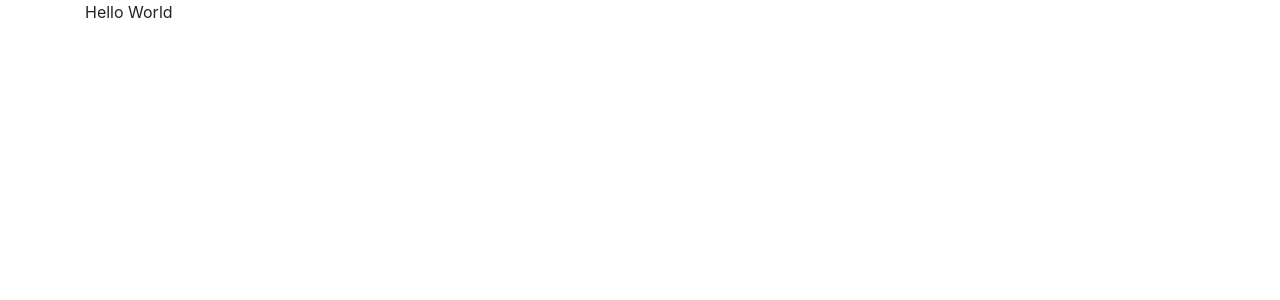
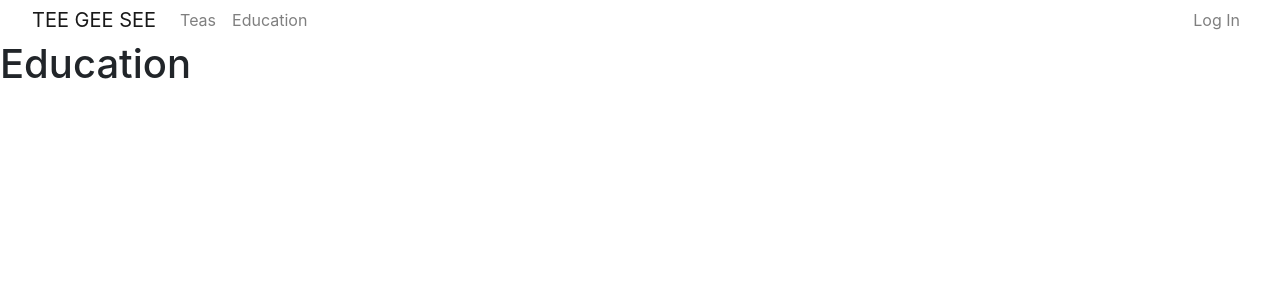
Before and after one commit to yongsannnn/TGC-react, a React (Create React App) app in the folder tgc-react/: page /education in a window 1280 px wide. Shown: the top 300 px of the page. Built offline with nearby package versions, Linux system fonts and the light colour scheme.

Commit message:
Added Routing and sample pages

```diff
--- a/tgc-react/public/index.html
+++ b/tgc-react/public/index.html
@@ -24,7 +24,7 @@
       work correctly both with client-side routing and a non-root public URL.
       Learn how to configure a non-root public URL by running `npm run build`.
     -->
-    <title>React App</title>
+    <title>TEE GEE SEE</title>
   </head>
   <body>
     <noscript>You need to enable JavaScript to run this app.</noscript>
--- a/tgc-react/src/App.js
+++ b/tgc-react/src/App.js
@@ -1,12 +1,51 @@
 import "bootstrap/dist/css/bootstrap.min.css"
 import { BrowserRouter as Router, Switch, Route, Link } from "react-router-dom";
+import React from "react"
+import Login from "./pages/Login"
+import Education from "./pages/Education";
+import Product from "./pages/Product";
+import Landing from "./pages/Landing";
+
 
 function App() {
-  return (
-    <div className="container">
-        <p>Hello World</p>
-    </div>
-  );
+    return (
+        <React.Fragment>
+            <Router>
+                <nav className="navbar navbar-expand-lg navbar-light " style={{ padding: "0rem 2rem" }}>
+                    <Link className="navbar-brand" to="/">
+                        TEE GEE SEE
+                    </Link>
+                    <button className="navbar-toggler" type="button" data-toggle="collapse" data-target="#navbarNavAltMarkup"
+                        aria-controls="navbarNavAltMarkup" aria-expanded="false" aria-label="Toggle navigation">
+                        <span class="navbar-toggler-icon"></span>
+                    </button>
+                    <div className="collapse navbar-collapse" id="navbarNavAltMarkup">
+                        <div className="navbar-nav">
+                            <Link className="nav-item nav-link" to="/products">Teas</Link>
+                            <Link className="nav-item nav-link" to="/education">Education</Link>
+                        </div>
+                        <div className="navbar-nav ml-auto">
+                            <Link className="nav-item nav-link ml-auto" to="/login">Log In</Link>
+                        </div>
+                    </div>
+                </nav>
+                <Switch>
+                    <Route exact path="/">
+                        <Landing/>
+                    </Route>
+                    <Route exact path="/products">
+                        <Product/>
+                    </Route>
+                    <Route exact path="/education">
+                        <Education/>
+                    </Route>
+                    <Route exact path="/login">
+                        <Login/>
+                    </Route>
+                </Switch>
+            </Router>
+        </React.Fragment>
+    );
 }
 
 export default App;
--- /dev/null
+++ b/tgc-react/src/pages/Education.js
@@ -0,0 +1,9 @@
+import React from "react";
+
+export default function Education() {
+  return (
+    <React.Fragment>
+      <h1>Education</h1>
+    </React.Fragment>
+  );
+}
--- /dev/null
+++ b/tgc-react/src/pages/Landing.js
@@ -0,0 +1,9 @@
+import React from "react";
+
+export default function Landing() {
+  return (
+    <React.Fragment>
+      <h1>Landing</h1>
+    </React.Fragment>
+  );
+}
--- /dev/null
+++ b/tgc-react/src/pages/Login.js
@@ -0,0 +1,9 @@
+import React from "react";
+
+export default function Login() {
+  return (
+    <React.Fragment>
+      <h1>Login</h1>
+    </React.Fragment>
+  );
+}
--- /dev/null
+++ b/tgc-react/src/pages/Product.js
@@ -0,0 +1,9 @@
+import React from "react";
+
+export default function Product() {
+  return (
+    <React.Fragment>
+      <h1>Product</h1>
+    </React.Fragment>
+  );
+}
```
